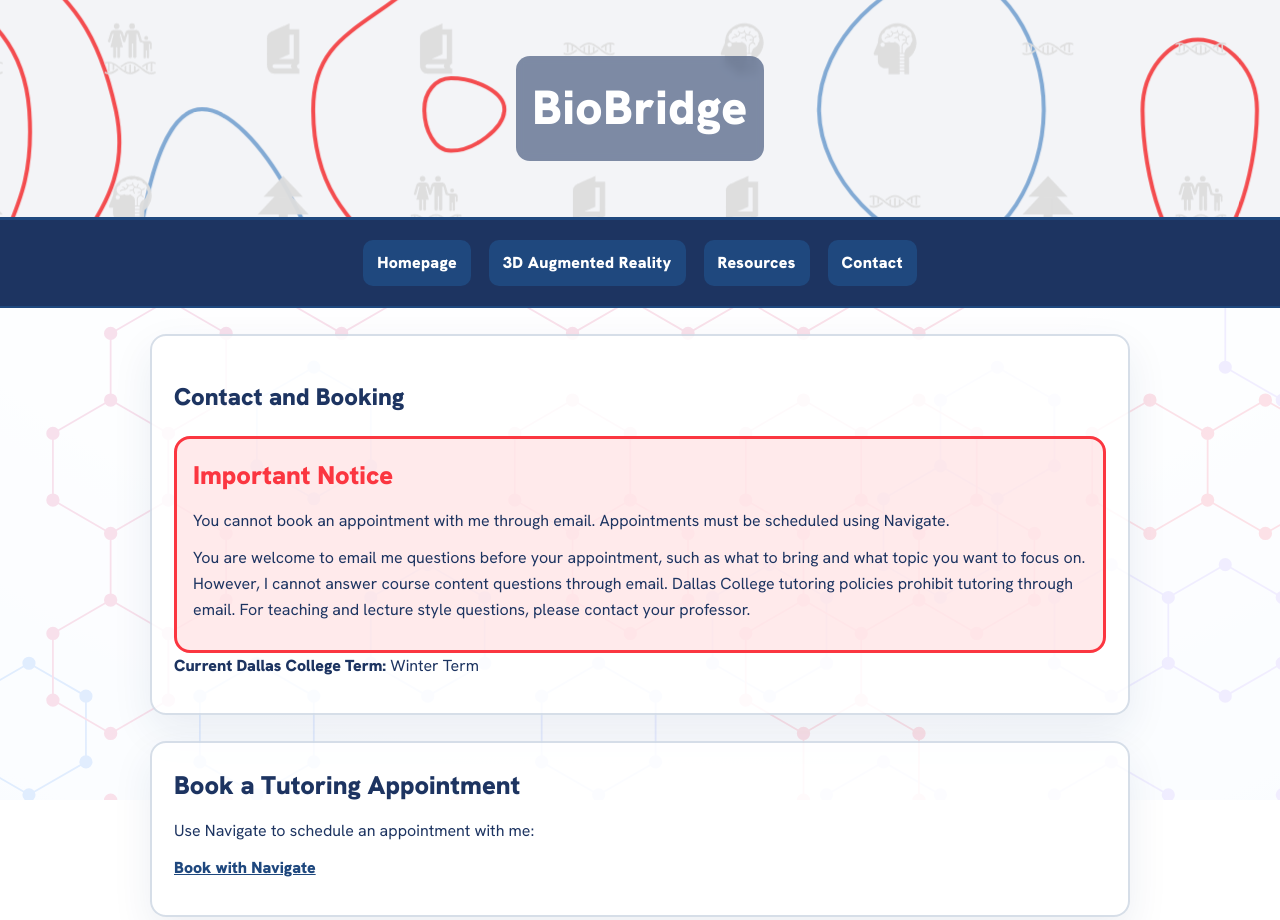
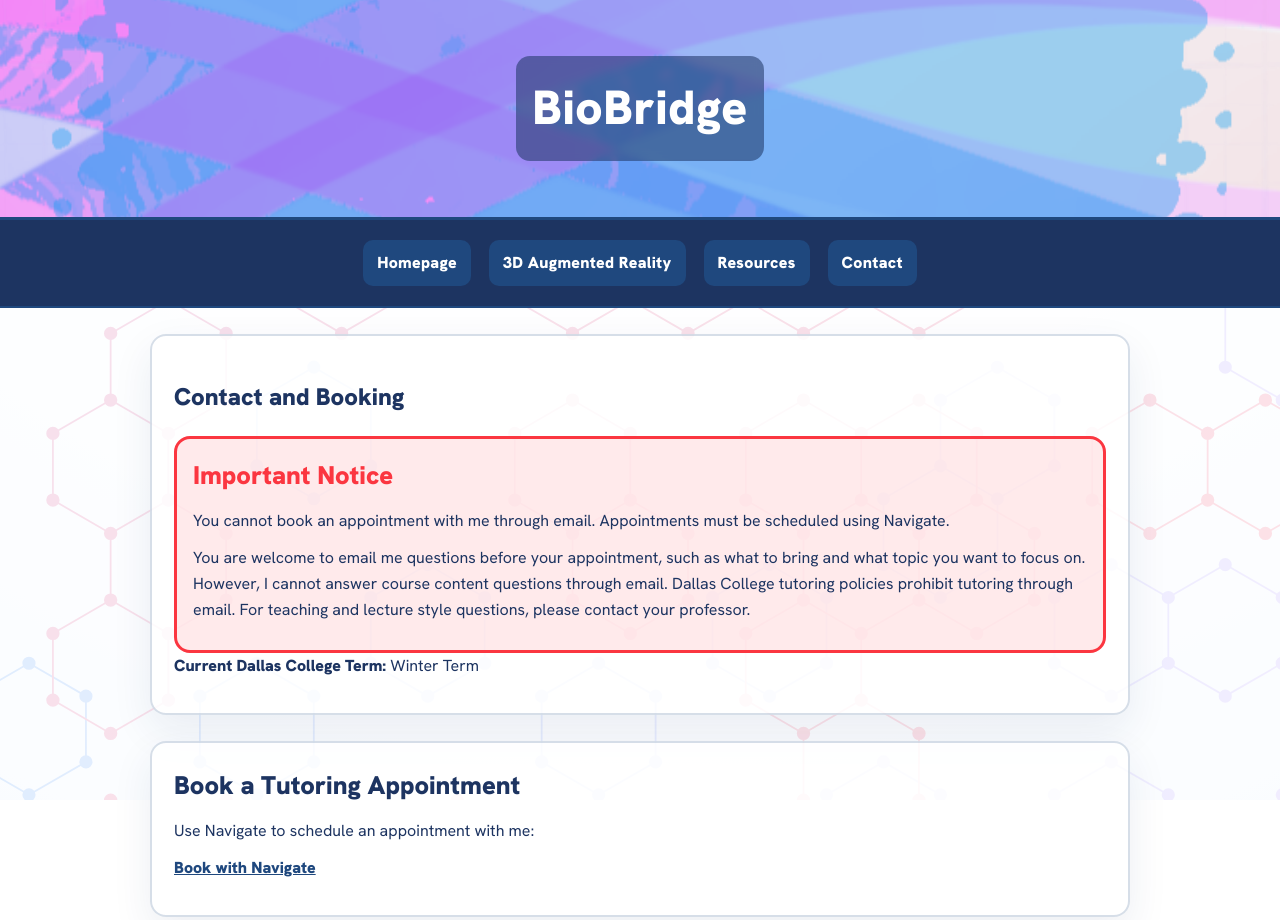
Before and after one commit to Kaehyuni/final-project-3dar, a plain HTML site: page contact.html in a window 1280 px wide. Shown: the top 920 px of the page. Drawn offline with Linux system fonts and the light colour scheme.

Commit message:
Update contact.html

```diff
--- a/contact.html
+++ b/contact.html
@@ -15,8 +15,8 @@
   <!-- Banner Background-->
  <header class="site-banner">
   <div class="banner-layers">
-    <img class="banner-layer-1" src="images/bg_banner_1.svg" alt="">
-    <img class="banner-layer-2" src="images/bg_banner_2.svg" alt="">
+    <img class="banner-layer-1" src="images/bg_banner_1.png" alt="">
+    <img class="banner-layer-2" src="images/bg_banner_2.png" alt="">
   </div>
 
   <div class="banner-content">
```
